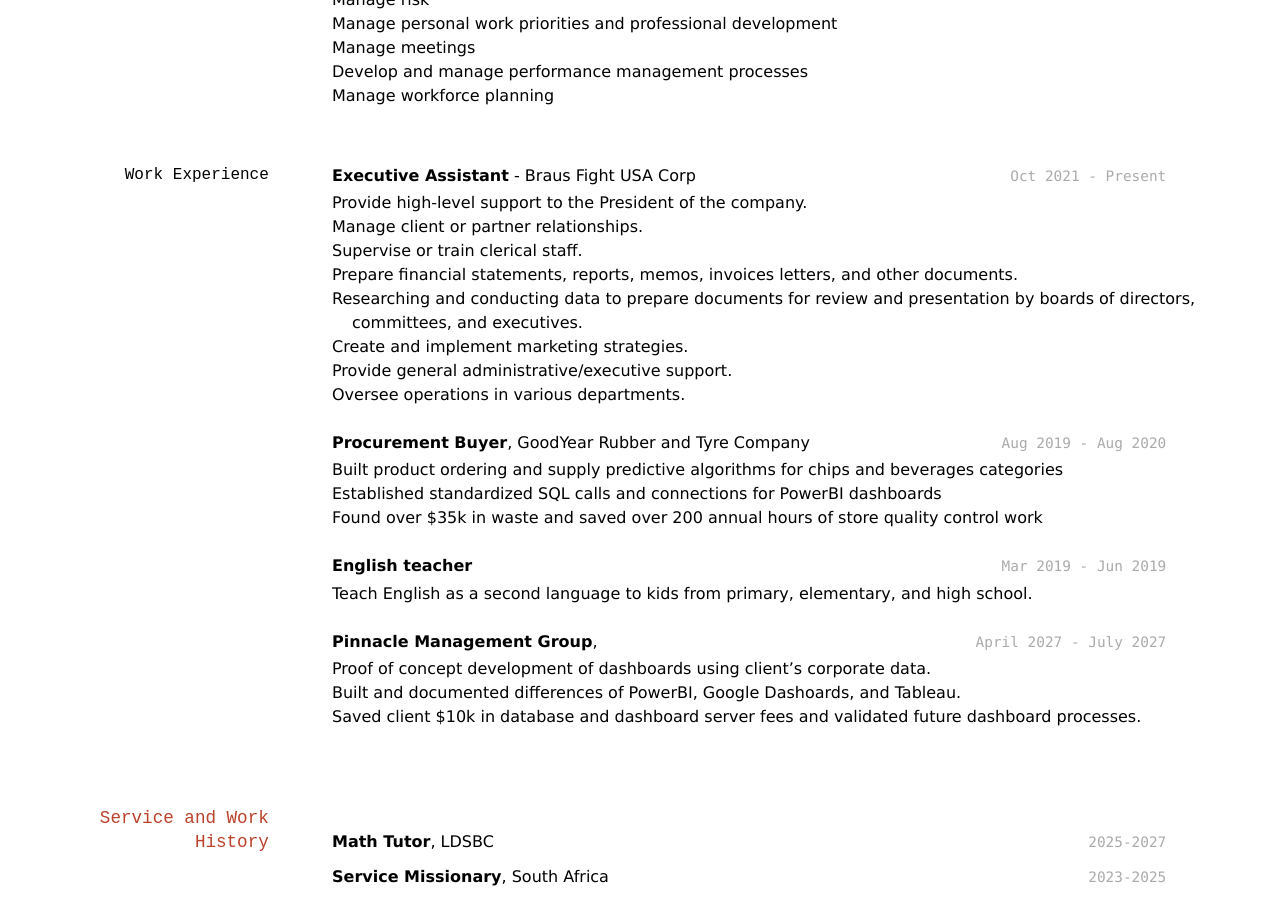
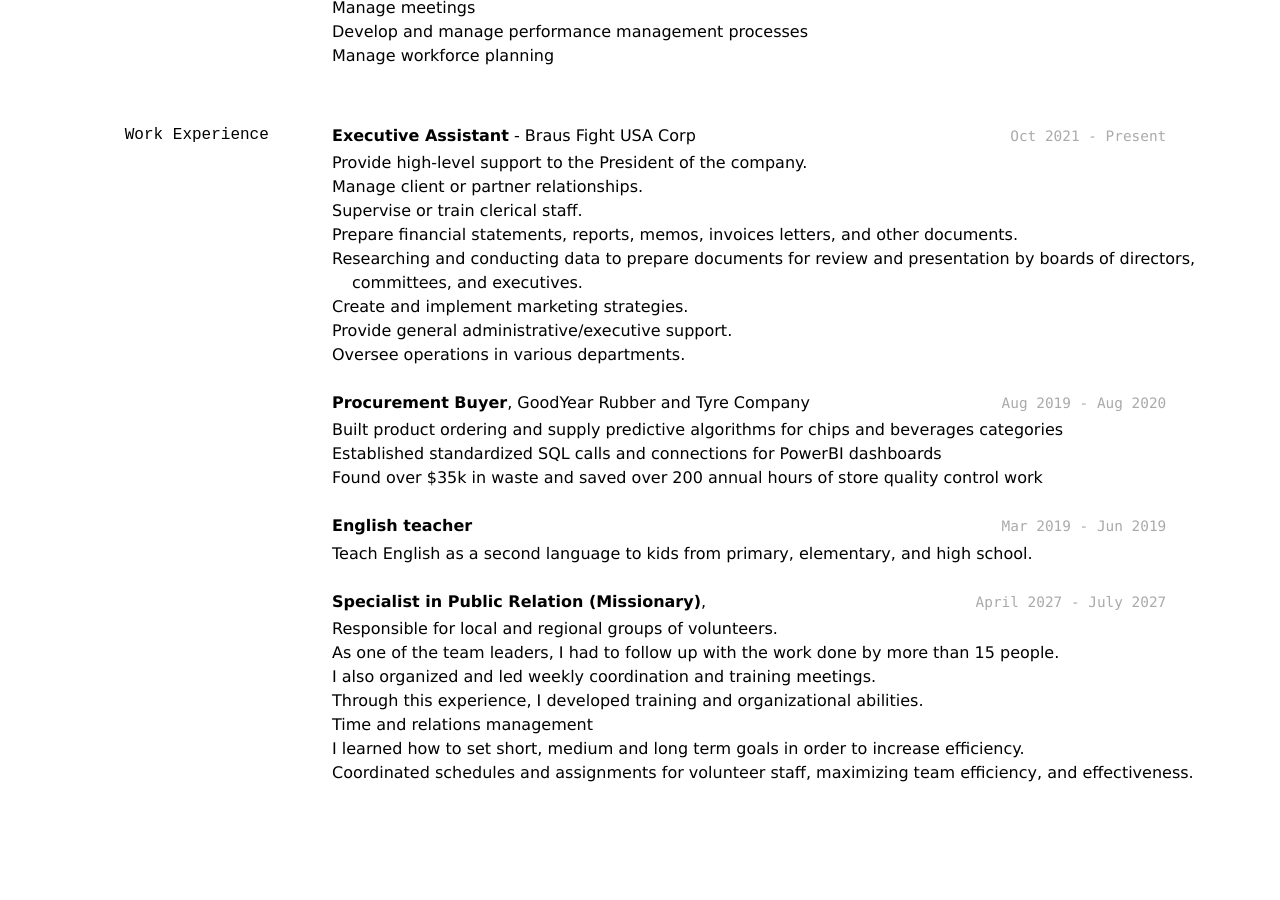
Before and after one commit to byuids-resumes/Julio-Monteiro-Resume, a Jekyll site: the page built from docs/index.md, in a window 1280 px wide and 900 px high, scrolled down 1639 px. Built offline with Jekyll 4.4.1, drawn with Linux system fonts in a browser that asks for light colours; after the commit the page ends 2448 px from its top, so only the background shows below that; some of the changed text lies outside the part shown.

Commit message:
Resume done

```diff
--- a/docs/index.md
+++ b/docs/index.md
@@ -117,21 +118,15 @@ __English teacher__
 - Teach English as a second language to kids from primary, elementary, and high school.
 
 `April 2027 - July 2027`
-__Pinnacle Management Group__,
+__Specialist in Public Relation (Missionary)__,
 
-- Proof of concept development of dashboards using client's corporate data.
-- Built and documented differences of PowerBI, Google Dashoards, and Tableau.
-- Saved client $10k in database and dashboard server fees and validated future dashboard processes.
-
-
-## Service and Work History
-
-`2025-2027`
-__Math Tutor__, LDSBC
-
-
-`2023-2025`
-__Service Missionary__, South Africa
+- Responsible for local and regional groups of volunteers.
+- As one of the team leaders, I had to follow up with the work done by more than 15 people.
+- I also organized and led weekly coordination and training meetings.
+- Through this experience, I developed training and organizational abilities.
+- Time and relations management
+- I learned how to set short, medium and long term goals in order to increase efficiency.
+- Coordinated schedules and assignments for volunteer staff, maximizing team efficiency, and effectiveness.
 
 
 
```
Also changed, not shown: other parts of docs/index.md (+8 -7 lines).
